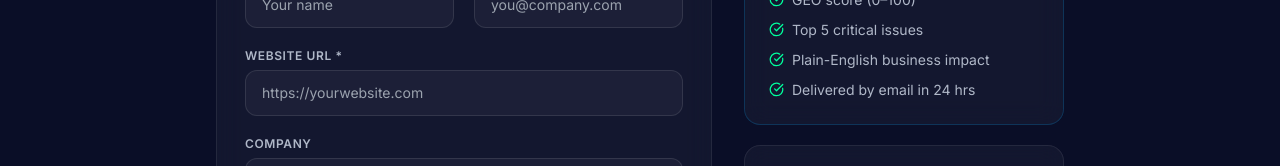
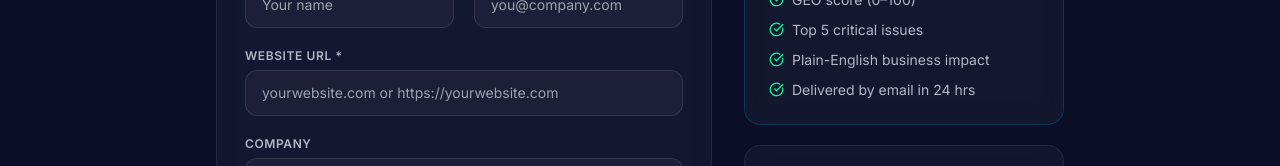
Before and after one commit to getoutloop/getoutloop-geo-agency, a Next.js app: page /audit in a window 1280 px wide. Shown: the part 395-561 px from the top of the page. Built offline with nearby package versions, Linux system fonts and the light colour scheme.

Commit message:
Fix website URL validation — accept plain domains without https://

```diff
--- a/app/audit/page.tsx
+++ b/app/audit/page.tsx
@@ -51,12 +51,16 @@ export default function AuditPage() {
   const handleSubmit = async (e: React.FormEvent) => {
     e.preventDefault()
     setStatus('sending')
+    // Normalize website URL — prepend https:// if no protocol given
+    const website = form.website.trim()
+    const normalizedWebsite = website.match(/^https?:\/\//) ? website : `https://${website}`
     try {
       const res = await fetch(WEBHOOK_URL, {
         method: 'POST',
         headers: { 'Content-Type': 'application/json' },
         body: JSON.stringify({
           ...form,
+          website: normalizedWebsite,
           tier,
           timestamp: new Date().toISOString(),
           source: 'getoutloop.com/audit',
@@ -115,8 +119,8 @@ export default function AuditPage() {
                 </div>
                 <div>
                   <label className={labelClass}>Website URL *</label>
-                  <input name="website" type="url" required value={form.website} onChange={handleChange}
-                    placeholder="https://yourwebsite.com" className={inputClass} style={inputStyle} />
+                  <input name="website" type="text" required value={form.website} onChange={handleChange}
+                    placeholder="yourwebsite.com or https://yourwebsite.com" className={inputClass} style={inputStyle} />
                 </div>
                 <div>
                   <label className={labelClass}>Company</label>
```
